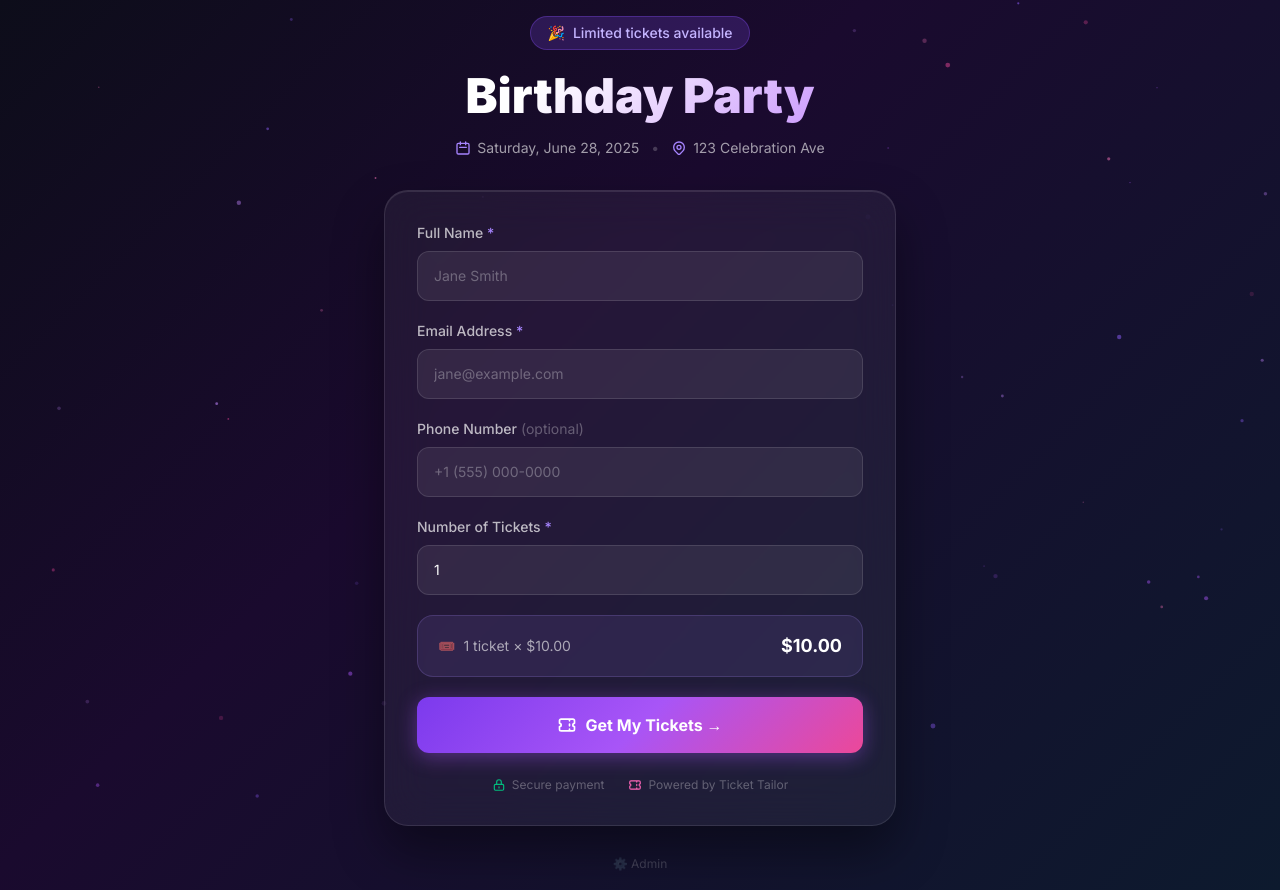
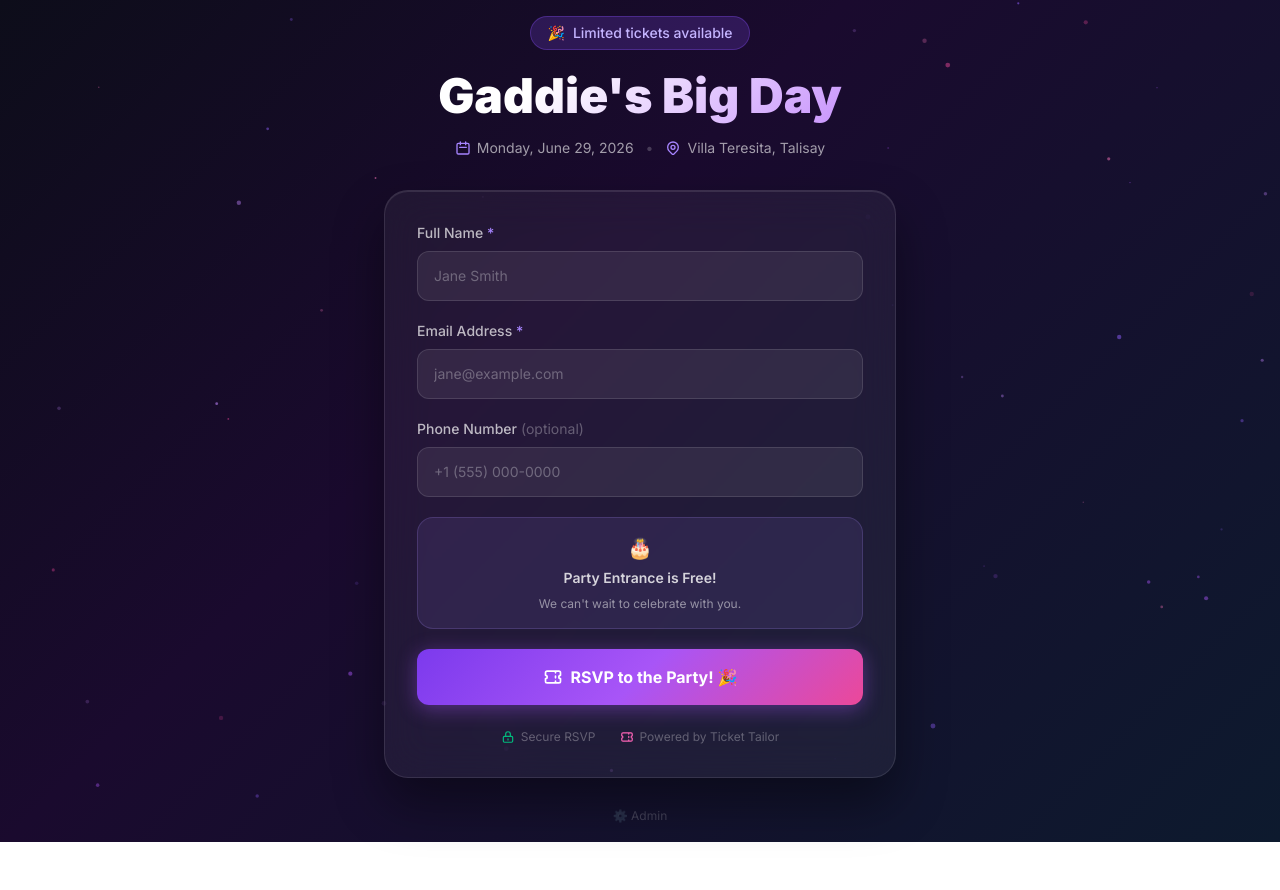
Before and after one commit to jemarsolutions/ticket-app, a Next.js app: page / in a window 1280 px wide. After the commit the page ends 842 px from the top, so only its background shows below. Built offline with nearby package versions, Linux system fonts and the light colour scheme.

Commit message:
Removed redundancy of the app everywhere.

```diff
--- a/app/api/register/route.ts
+++ b/app/api/register/route.ts
@@ -6,10 +6,10 @@ const EMAIL_OCTOPUS_LIST_ID = process.env.EMAIL_OCTOPUS_LIST_ID || "";
 export async function POST(request: NextRequest) {
   try {
     const body = await request.json();
-    const { name, email, phone, numberOfTickets } = body;
+    const { name, email, phone } = body;
 
     // Validate input
-    if (!name || !email || !numberOfTickets) {
+    if (!name || !email) {
       return NextResponse.json(
         { error: "Missing required fields" },
         { status: 400 },
--- a/app/page.tsx
+++ b/app/page.tsx
@@ -15,18 +15,13 @@ const registrationSchema = z.object({
     .min(10, "Phone number must be at least 10 characters")
     .optional()
     .or(z.literal("")),
-  numberOfTickets: z
-    .number()
-    .min(1, "At least 1 ticket required")
-    .max(10, "Maximum 10 tickets"),
 });
 
 type RegistrationForm = z.infer<typeof registrationSchema>;
 
-const EVENT_NAME = process.env.NEXT_PUBLIC_EVENT_NAME || "Birthday Party";
-const EVENT_DATE = process.env.NEXT_PUBLIC_EVENT_DATE || "Saturday, June 28, 2025";
-const EVENT_LOCATION = process.env.NEXT_PUBLIC_EVENT_LOCATION || "123 Celebration Ave";
-const TICKET_PRICE_LABEL = process.env.NEXT_PUBLIC_TICKET_PRICE_LABEL || "$10.00";
+const EVENT_NAME = process.env.NEXT_PUBLIC_EVENT_NAME || "Gaddie's Big Day";
+const EVENT_DATE = process.env.NEXT_PUBLIC_EVENT_DATE || "Monday, June 29, 2026";
+const EVENT_LOCATION = process.env.NEXT_PUBLIC_EVENT_LOCATION || "Villa Teresita, Talisay";
 
 // ── Animated particle canvas ──────────────────────────────────────────────────
 function ParticleCanvas() {
@@ -106,7 +101,6 @@ function ParticleCanvas() {
 function HomeContent() {
   const [isSubmitting, setIsSubmitting] = useState(false);
   const [error, setError] = useState<string | null>(null);
-  const [ticketCount, setTicketCount] = useState(1);
   const [cancelled, setCancelled] = useState(false);
   const router = useRouter();
   const searchParams = useSearchParams();
@@ -124,13 +118,7 @@ function HomeContent() {
     formState: { errors },
   } = useForm<RegistrationForm>({
     resolver: zodResolver(registrationSchema),
-    defaultValues: { numberOfTickets: 1 },
   });
-
-  const watchTickets = watch("numberOfTickets");
-  useEffect(() => {
-    if (!isNaN(watchTickets)) setTicketCount(watchTickets);
-  }, [watchTickets]);
 
   const onSubmit = async (data: RegistrationForm) => {
     setIsSubmitting(true);
@@ -156,10 +144,6 @@ function HomeContent() {
       setIsSubmitting(false);
     }
   };
-
-  const totalPrice = (
-    ticketCount * parseFloat(TICKET_PRICE_LABEL.replace(/[^0-9.]/g, ""))
-  ).toFixed(2);
 
   return (
     <div
@@ -358,62 +342,21 @@ function HomeContent() {
               )}
             </div>
 
-            {/* Ticket count */}
-            <div>
-              <label className="block text-white/70 text-sm font-medium mb-2" htmlFor="numberOfTickets">
-                Number of Tickets <span className="text-violet-400">*</span>
-              </label>
-              <div className="relative">
-                <input
-                  {...register("numberOfTickets", { valueAsNumber: true })}
-                  id="numberOfTickets"
-                  type="number"
-                  min="1"
-                  max="10"
-                  className="w-full px-4 py-3.5 rounded-xl text-white placeholder-white/30 text-sm outline-none transition-all duration-200 appearance-none"
-                  style={{
-                    background: "rgba(255,255,255,0.07)",
-                    border: errors.numberOfTickets
-                      ? "1px solid rgba(239,68,68,0.6)"
-                      : "1px solid rgba(255,255,255,0.12)",
-                  }}
-                  onFocus={(e) => {
-                    e.target.style.border = "1px solid rgba(167,139,250,0.6)";
-                    e.target.style.boxShadow = "0 0 0 3px rgba(167,139,250,0.15)";
-                  }}
-                  onBlur={(e) => {
-                    e.target.style.border = errors.numberOfTickets
-                      ? "1px solid rgba(239,68,68,0.6)"
-                      : "1px solid rgba(255,255,255,0.12)";
-                    e.target.style.boxShadow = "none";
-                  }}
-                />
-              </div>
-              {errors.numberOfTickets && (
-                <p className="text-red-400 text-xs mt-1.5 flex items-center gap-1">
-                  <svg className="w-3 h-3" fill="currentColor" viewBox="0 0 20 20">
-                    <path fillRule="evenodd" d="M18 10a8 8 0 11-16 0 8 8 0 0116 0zm-7 4a1 1 0 11-2 0 1 1 0 012 0zm-1-9a1 1 0 00-1 1v4a1 1 0 102 0V6a1 1 0 00-1-1z" clipRule="evenodd" />
-                  </svg>
-                  {errors.numberOfTickets.message}
-                </p>
-              )}
-            </div>
-
-            {/* Price summary */}
+            {/* Celebration note */}
             <div
-              className="rounded-2xl px-5 py-4 flex items-center justify-between"
+              className="rounded-2xl px-5 py-4 flex flex-col items-center justify-center text-center gap-1.5"
               style={{
                 background: "rgba(167,139,250,0.1)",
                 border: "1px solid rgba(167,139,250,0.2)",
               }}
             >
-              <div className="flex items-center gap-2 text-white/60 text-sm">
-                <span>🎟️</span>
-                <span>
-                  {ticketCount} ticket{ticketCount > 1 ? "s" : ""} × {TICKET_PRICE_LABEL}
-                </span>
-              </div>
-              <div className="text-white font-bold text-lg">${totalPrice}</div>
+              <span className="text-xl">🎂</span>
+              <p className="text-white/80 font-semibold text-sm">
+                Party Entrance is Free!
+              </p>
+              <p className="text-white/50 text-xs mt-0.5">
+                We can&apos;t wait to celebrate with you.
+              </p>
             </div>
 
             {/* Submit */}
@@ -445,7 +388,7 @@ function HomeContent() {
                   <svg className="w-5 h-5" fill="none" stroke="currentColor" viewBox="0 0 24 24">
                     <path strokeLinecap="round" strokeLinejoin="round" strokeWidth={2} d="M15 5v2m0 4v2m0 4v2M5 5a2 2 0 00-2 2v3a2 2 0 110 4v3a2 2 0 002 2h14a2 2 0 002-2v-3a2 2 0 110-4V7a2 2 0 00-2-2H5z" />
                   </svg>
-                  Get My Tickets →
+                  RSVP to the Party! 🎉
                 </span>
               )}
             </button>
@@ -457,7 +400,7 @@ function HomeContent() {
               <svg className="w-3.5 h-3.5 text-emerald-500" fill="none" stroke="currentColor" viewBox="0 0 24 24">
                 <path strokeLinecap="round" strokeLinejoin="round" strokeWidth={2} d="M12 15v2m-6 4h12a2 2 0 002-2v-6a2 2 0 00-2-2H6a2 2 0 00-2 2v6a2 2 0 002 2zm10-10V7a4 4 0 00-8 0v4h8z" />
               </svg>
-              Secure payment
+              Secure RSVP
             </span>
             <span className="flex items-center gap-1.5">
               <svg className="w-3.5 h-3.5 text-pink-400" fill="none" stroke="currentColor" viewBox="0 0 24 24">
```
